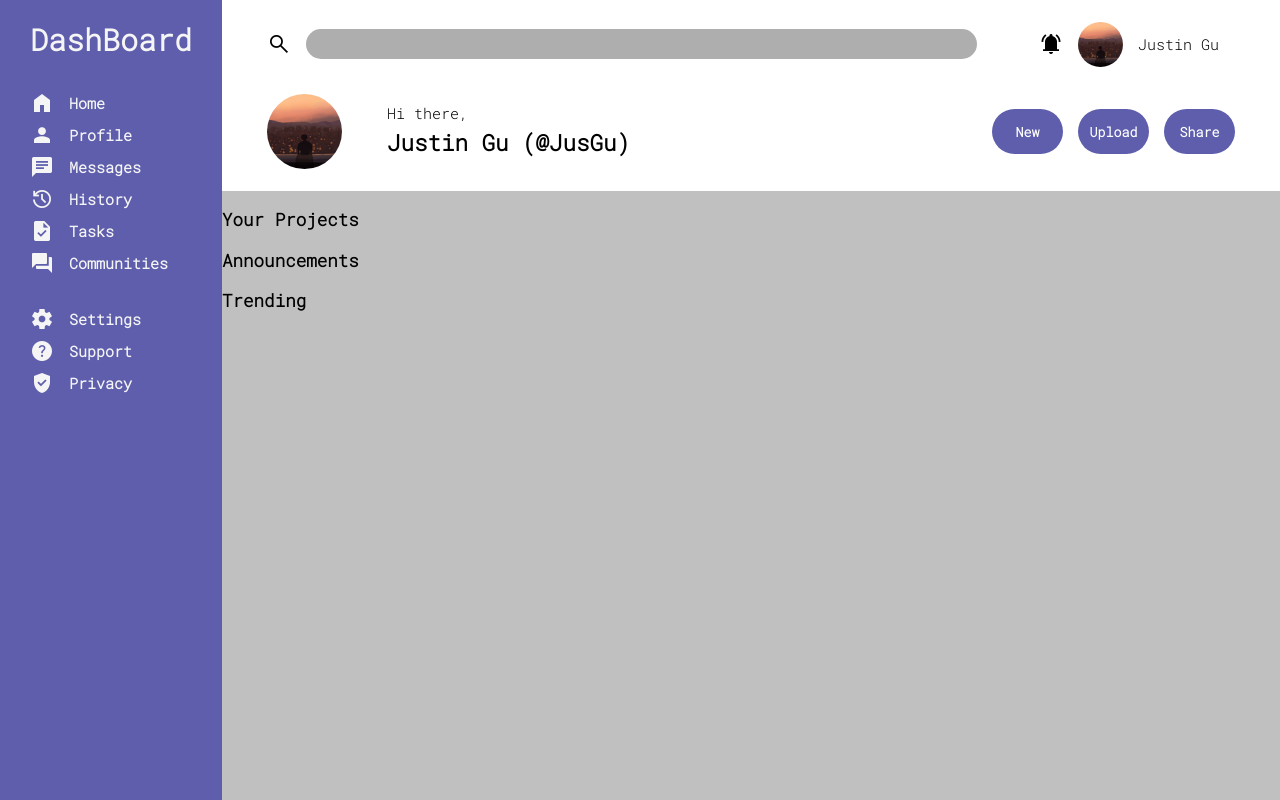
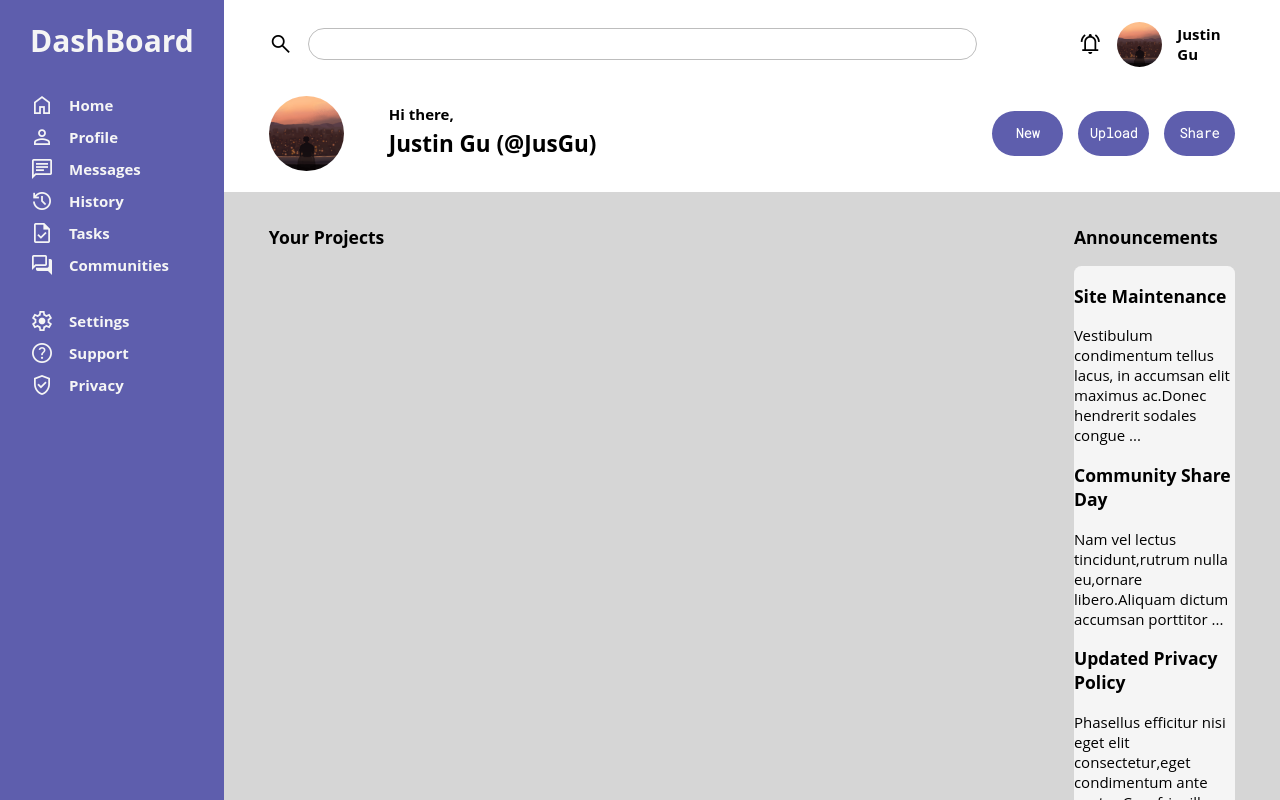
Before and after one commit to JusGu/admin-dashboard, a plain HTML site: page index.html in a window 1280 px wide. Drawn offline with nearby package versions, Linux system fonts and the light colour scheme.

Commit message:
added grid styling to content

```diff
--- a/index.html
+++ b/index.html
@@ -34,8 +34,9 @@
                 <span class="material-symbols-outlined search">Search</span>
                 <div class="bar"></div>
             </div>
-            <div class="notification"><span class="material-symbols-outlined">notifications_active</span></div>
+            <div class="notification"></div>
             <div class="pfp-banner">
+                <span class="material-symbols-outlined">notifications_active</span>
                 <img class ="pfp" src="./assets/pfp.png" alt="PFP">
                 <div class="name">Justin Gu</div>
             </div>
@@ -55,9 +56,39 @@
             </div>
             <div class="announcements">
                 <h3>Announcements</h3>
+                <div class="announcements-content">
+                    <h3>
+                        Site Maintenance
+                    </h3>
+                    <p>
+                        Vestibulum condimentum tellus lacus,
+                        in accumsan elit maximus ac.Donec
+                        hendrerit sodales congue ...
+                    </p>
+                    <div></div>
+                    <h3>
+                        Community Share Day
+                    </h3>
+                    <p>
+                        Nam vel lectus tincidunt,rutrum nulla
+                        eu,ornare libero.Aliquam dictum
+                        accumsan porttitor ...
+                    </p>
+                    <div></div>
+                    <h3>
+                        Updated Privacy Policy
+                    </h3>
+                    <p>
+                        Phasellus efficitur nisi eget elit
+                        consectetur,eget condimentum ante
+                        auctor.Cras fringilla sagittis sem in
+                        mattis ...
+                    </p>
+                </div>
             </div>
             <div class="trending">
                 <h3>Trending</h3>
+                <div class="trending-content"></div>
             </div>
 
         </div>
--- a/style.css
+++ b/style.css
@@ -2,20 +2,21 @@
 .material-symbols-outlined {
     user-select: none;
     font-variation-settings:
-    'FILL' 1,
+    'FILL' 0,
     'wght' 400,
     'GRAD' 0,
     'opsz' 36
   }
   :root {
     --p: rgb(94, 94, 173);
-    --s: rgb(192, 192, 192);
+    --s: rgb(214, 214, 214);
     --b: whitesmoke;
+    --bar: rgb(189, 189, 189);
   }
 
   html {
     font-size: 15px;
-    font-family: 'Roboto Mono', monospace;
+    font-family: 'Open Sans', 'Helvetica Neue', sans-serif;
   }
   body {
     margin: 0;
@@ -77,7 +78,7 @@
     flex-grow: 100;
     height: 30px;
     border-radius: 100vh;
-    background-color:rgb(174, 174, 174);
+    border:1px solid var(--bar) ;
   }
 
   .header .notification{
@@ -91,6 +92,8 @@
     display: flex;
     align-items: center;
     gap: 1rem;
+    font-weight: bold;
+    justify-self: end;
   }
   .header .pfp{
     border-radius: max(100vh, 100vw);
@@ -101,6 +104,7 @@
     display: flex;
     align-items: center;
     gap: 3rem;
+    font-weight: bold;
   }
   .header .pfp-large{
     border-radius: max(100vh, 100vw);
@@ -123,7 +127,7 @@
     transition: ease all 0.2s;
   }
   .header button:hover{
-    filter: brightness(0.9);
+    filter: brightness(1.1);
   }
 
   .header button:active{
@@ -132,4 +136,32 @@
   }
   .content {
     background-color: var(--s);
+    display: grid;
+    grid: 1fr 1fr/5fr 1fr;
+    padding: 1rem;
+    padding-right: 3rem;
+    padding-bottom: 3rem;
+    padding-left: 3rem;
   }
+
+  .projects {
+    grid-area: 1/1/3/2;
+    display: grid;
+  }
+  .announcements {
+    grid-area: 1/2/2/3;
+    display: flex;
+    flex-direction: column;
+
+  }
+  .trending {
+    grid-area: 2/2/3/3;
+    display: flex;
+    flex-direction: column;
+  }
+
+  .announcements-content, .trending-content {
+    background-color: var(--b);
+    flex-grow: 1;
+    border-radius: 0.5rem;
+  }
```
